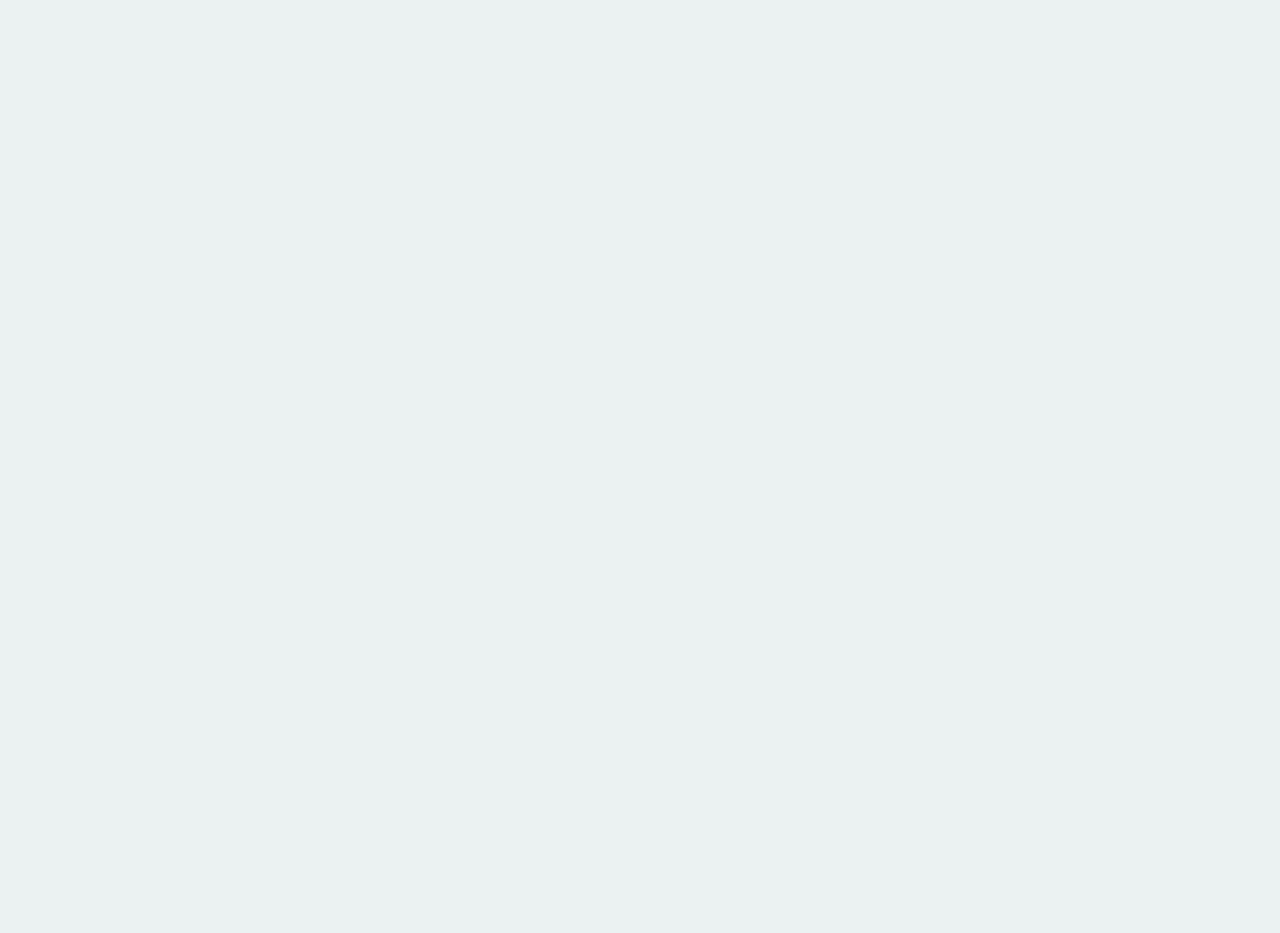
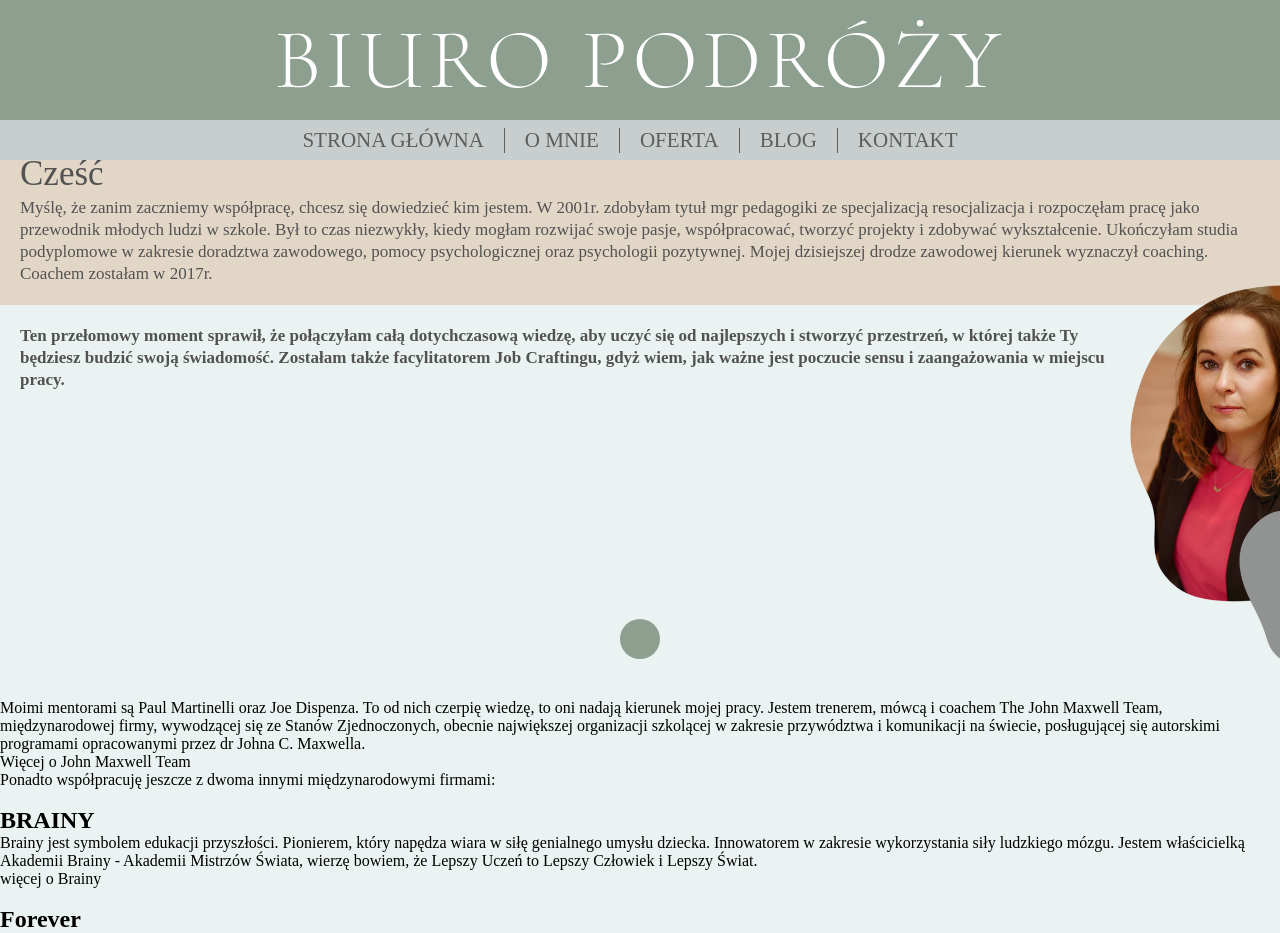
Before and after one commit to marcinstenka/zaranska, a React (Create React App) app: page /zaranska/o-mnie in a window 1280 px wide. Shown: the top 933 px of the page. Before the commit the page ends 800 px from the top, so only its background shows below. Built offline with nearby package versions, Linux system fonts and the light colour scheme.

Commit message:
about and offer 0.1

```diff
--- a/src/App.css
+++ b/src/App.css
@@ -228,6 +228,66 @@ a {
   margin: 20px auto;
 }
 
+/* ABOUT */
+
+.about{
+  padding-top: var(--topbar-mobile)
+}
+.about__about-section-first{
+  margin-top: 20px;
+}
+
+.about-section-first__title{
+  color:#e2d6c6;
+  font-size: 45px;
+  font-weight: 300;
+  display: flex;
+  justify-content:flex-end;
+  margin: 0 10px -11px 0;
+}
+.about-section-first__container{
+  display: flex;
+  flex-direction: column;
+  align-items: center;
+}
+.container__intro{
+  background: #e2d6c6;
+  line-height: 1.3;
+  position: relative;
+  z-index: -2;
+}
+.intro__header{
+  color: #515251;
+  font-weight: 300;
+  font-size: 35px;
+  padding: 20px 0 0 20px;
+}
+.intro__text{
+  color: #515251;
+  padding: 0 20px 20px 20px;
+  font-size: 17px;
+}
+.container-description{
+  display: flex;
+}
+.description__text{
+  color: #515251;
+  font-weight: bold;
+  padding: 20px 5px 0 20px;
+  font-size: 17px;
+  line-height: 1.3;
+}
+.description__img{
+  width: 150px;
+  margin-top: -20px;
+}
+.container__dot{
+  width: 40px;
+  height: 40px;
+  background: var(--green);
+  border-radius: 50%;
+  margin: -40px 0 40px 0;
+}
 /* CONTACT */
 
 .contact-shape{
--- a/src/App.js
+++ b/src/App.js
@@ -3,12 +3,16 @@ import { BrowserRouter, Route, Switch } from 'react-router-dom'
 import './App.css';
 
 import Natalia from './components/pages/Natalia'
+import About from './components/pages/About';
+import Offert from './components/pages/Offert';
 import Contact from './components/pages/Contact'
 function App() {
   return (
     <BrowserRouter basename='/zaranska/'>
       <Switch>
         <Route exact path='/' component={Natalia} />
+        <Route exact path='/o-mnie' component={About} />
+        <Route exact path='/oferta' component={Offert} />
         <Route exact path='/kontakt' component={Contact} />
       </Switch>
     </BrowserRouter>
--- a/src/components/Natalia/Hero.js
+++ b/src/components/Natalia/Hero.js
@@ -10,7 +10,7 @@ function Hero() {
             <img className='hero__shape-left' src={ShapeLeft} alt='Dekoracja na stronie' />
             <picture className="mobile-hero" >
                 <source media="(max-width: 450px)" srcSet={MobileShape1} />
-                <img src={MobileShape2} />
+                <img src={MobileShape2} alt='Zdjęcie Natalii Zarańskiej'/>
             </picture>
             <h1 className="hero__mobile-logo">
                 <div className="mobile-logo__first">BIURO</div>
--- a/src/components/Nav/MobileMenu.js
+++ b/src/components/Nav/MobileMenu.js
@@ -11,8 +11,8 @@ function MobileMenu() {
             </div>
             <ul className='menu__mobile-nav'>
                 <li className='mobile-nav__item'><Link to='/'>STRONA GŁÓWNA</Link></li>
-                <li className='mobile-nav__item'><Link to='/'>O MNIE</Link></li>
-                <li className='mobile-nav__item'><Link to='/'>OFERTA</Link></li>
+                <li className='mobile-nav__item'><Link to='/o-mnie'>O MNIE</Link></li>
+                <li className='mobile-nav__item'><Link to='/oferta'>OFERTA</Link></li>
                 <li className='mobile-nav__item'><Link to='/'>BLOG</Link></li>
                 <li className='mobile-nav__item'><Link to='/kontakt'>KONTAKT</Link></li>
             </ul>
--- a/src/components/Nav/Navbar.js
+++ b/src/components/Nav/Navbar.js
@@ -5,8 +5,8 @@ function Navbar() {
     return (
         <div className='top-bar__desktop-nav'>
             <div className='desktop-nav__item'><Link to='/'>STRONA GŁÓWNA</Link></div>
-            <div className='desktop-nav__item'><Link to='/'>O MNIE</Link></div>
-            <div className='desktop-nav__item'><Link to='/'>OFERTA</Link></div>
+            <div className='desktop-nav__item'><Link to='/o-mnie'>O MNIE</Link></div>
+            <div className='desktop-nav__item'><Link to='/oferta'>OFERTA</Link></div>
             <div className='desktop-nav__item'><Link to='/'>BLOG</Link></div>
             <div className='desktop-nav__item'><Link to='/kontakt'>KONTAKT</Link></div>
         </div>
--- /dev/null
+++ b/src/components/pages/About.js
@@ -0,0 +1,63 @@
+import React from 'react'
+import TopBar from '../Nav/TopBar'
+
+import MobileAboutUp from './../../assets/temp/mobile-about-up.png'
+function About() {
+    return (
+        <>
+            <TopBar />
+            <div className="about">
+                <div className="about__about-section-first">
+                    <h1 className='about-section-first__title'>O MNIE</h1>
+                    <div className="about-section-first__container">
+                        <div className="container__intro">
+                            <h2 className='intro__header'>Cześć</h2>
+                            <p className="intro__text"> Myślę, że zanim zaczniemy współpracę, chcesz się dowiedzieć kim jestem. W 2001r. zdobyłam tytuł mgr pedagogiki ze specjalizacją resocjalizacja i rozpoczęłam pracę jako przewodnik młodych ludzi w szkole. Był to czas niezwykły, kiedy mogłam rozwijać swoje pasje, współpracować, tworzyć projekty i zdobywać wykształcenie. Ukończyłam studia podyplomowe w zakresie doradztwa zawodowego, pomocy psychologicznej oraz psychologii pozytywnej. Mojej dzisiejszej drodze zawodowej kierunek wyznaczył coaching. Coachem zostałam w 2017r. </p>
+                        </div>
+                        <div className="container-description">
+                            <p className='description__text'>Ten przełomowy moment sprawił, że połączyłam całą dotychczasową wiedzę, aby uczyć się od najlepszych i stworzyć przestrzeń, w której także Ty będziesz budzić swoją świadomość. Zostałam także facylitatorem Job Craftingu, gdyż wiem, jak ważne jest poczucie sensu i zaangażowania w miejscu pracy.</p>
+                            <img className='description__img' src={MobileAboutUp} alt="Zdjęcie Natalii Zarańskiej"/>
+                        </div>
+                        <div className="container__dot"></div>
+                    </div>
+                </div>
+                <div className="about__about-section-second">
+                    <p className="about-section-second__mentor">Moimi mentorami są Paul Martinelli oraz Joe Dispenza. To od nich czerpię wiedzę, to oni nadają kierunek mojej pracy. Jestem trenerem, mówcą i coachem The John Maxwell Team, międzynarodowej firmy, wywodzącej się ze Stanów Zjednoczonych, obecnie największej organizacji szkolącej w zakresie przywództwa i komunikacji na świecie, posługującej się autorskimi programami opracowanymi przez dr Johna C. Maxwella. </p>
+                    <div className="about-section-second__link">
+                        <a>Więcej o John Maxwell Team</a>
+                        <img src="" alt=""/>
+                    </div>
+                    <p className="about-section-second__header">Ponadto współpracuję jeszcze z dwoma innymi międzynarodowymi firmami:</p>
+                    <div className="about-section-second__buisnesses">
+                        <div className="buisnesses__buisness">
+                            <img src="" alt="" className="buisness__logo"/>
+                            <h2 className="buisness__header">BRAINY</h2>
+                            <p className="buisness__text">Brainy jest symbolem edukacji przyszłości. Pionierem, który napędza wiara w siłę genialnego umysłu dziecka. Innowatorem w zakresie wykorzystania siły ludzkiego mózgu. Jestem właścicielką  Akademii Brainy - Akademii Mistrzów Świata, wierzę bowiem, że  Lepszy Uczeń to Lepszy Człowiek i Lepszy Świat.</p>
+                            <div className="buisness__link">
+                                <a>więcej o Brainy</a>
+                                <img src="" alt=""/>
+                            </div>
+                        </div>
+                        <div className="buisnesses__buisness">
+                            <img src="" alt="" className="buisness__logo"/>
+                            <h2 className="buisness__header">Forever</h2>
+                            <p className="buisness__text">Forever Living Products, która od 1978 roku angażuje się w wyszukiwanie najlepszych źródeł zdrowia i urody w naturze, by dzielić się nimi ze światem. Pasją firmy jest pomaganie innym by wyglądać i czuć się lepiej, Do Forever doprowadziły mnie moje wartości. Prowadząc swój zespół uczę jak być wolnym finansowo, żyć zdrowo i ekologicznie. </p>
+                            <div className="buisness__link">
+                                <a>więcej o Forever</a>
+                                <img src="" alt=""/>
+                            </div>
+                        </div>
+                    </div>
+                </div>
+                <div className="about__about-section-third">
+                    <img className='about-section-third__img' src="" alt=""/>
+                    <p className="about-section-third__text-up">Widziałam i doświadczyłam niezwykłych przemian, widziałam jak dokonują się cuda. Jak niewiele potrzeba, aby człowiek odnalazł kierunek. Znalazł statek i odciął liny. Widziałam podróżników, którzy odważyli się marzyć i wyruszyli w rejs.</p>
+                    <p className="about-section-third__text-down">Wszystko bowiem zaczyna się od wiary, znalezienia mapy, pierwszego kroku i obudzonej świadomości.</p>
+                    <h2 className="about-section-third__header">JESTEŚ CIEKAWY/A?</h2>
+                </div>
+            </div>
+        </>
+    )
+}
+
+export default About
--- /dev/null
+++ b/src/components/pages/Offert.js
@@ -0,0 +1,13 @@
+import React from 'react'
+import TopBar from '../Nav/TopBar'
+
+function Offert() {
+    return (
+        <>
+            <TopBar />
+            hello from offert
+        </>
+    )
+}
+
+export default Offert
```
Also changed, not shown: src/assets/temp/mobile-about-up.png (added).
